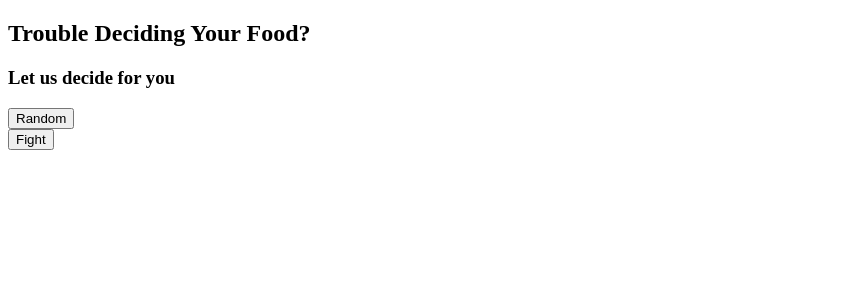
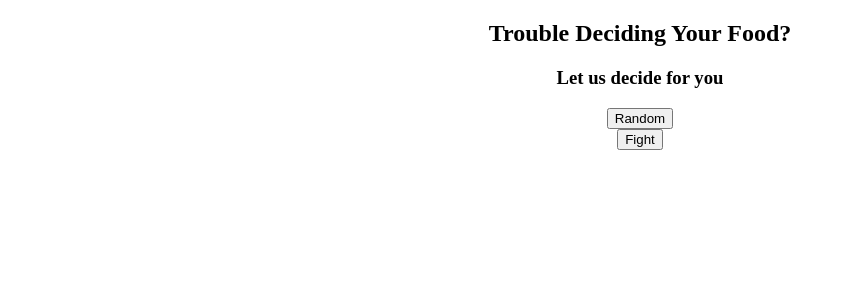
Before and after one commit to jcstotomas/food_fight, a Flask app: page / in a window 1280 px wide. Shown: the top 300 px of the page, without its empty margins (0-845 px from the left). Run offline with Flask 2, Linux system fonts and the light colour scheme.

Commit message:
final commit

```diff
--- a/food_fight_backend/app/static/styles.css
+++ b/food_fight_backend/app/static/styles.css
@@ -1,13 +1,14 @@
-.card {
-  display: flex;
+.header {
   text-align: center;
-  background-color: #ffffff;
-  box-shadow: 0 5px 15px rgba(0, 0, 0, 0.15);
-  transition: all 0.3s ease-in-out;
 }
 
-.container {
-  display: flex;
-  flex-wrap: wrap;
-  justify-content: space-between;
+.subheader {
+  text-align: center;
 }
+
+.home_form {
+  text-align: center;
+}
+.intro_section {
+  text-align: center;
+}
--- a/food_fight_backend/app/templates/Home.html
+++ b/food_fight_backend/app/templates/Home.html
@@ -1,15 +1,21 @@
 <!DOCTYPE html>
-
+<head>
+  <link
+    rel="stylesheet"
+    type="text/css"
+    href="{{ url_for('static',filename='/styles.css') }}"
+  />
+</head>
 <title>Food Fight</title>
 
-<section>
-  <h1>Trouble Deciding Your Food?</h1>
-  <h3>Let us decide for you</h3>
-  <form action="/random">
+<section class="intro_section">
+  <h1 class="header">Trouble Deciding Your Food?</h1>
+  <h3 class="subheader">Let us decide for you</h3>
+  <form class="home_form" action="/random">
     <input type="submit" value="Random" />
   </form>
 
-  <form action="/fight">
+  <form class="home_form" action="/fight">
     <input type="submit" value="Fight" />
   </form>
 </section>
```
